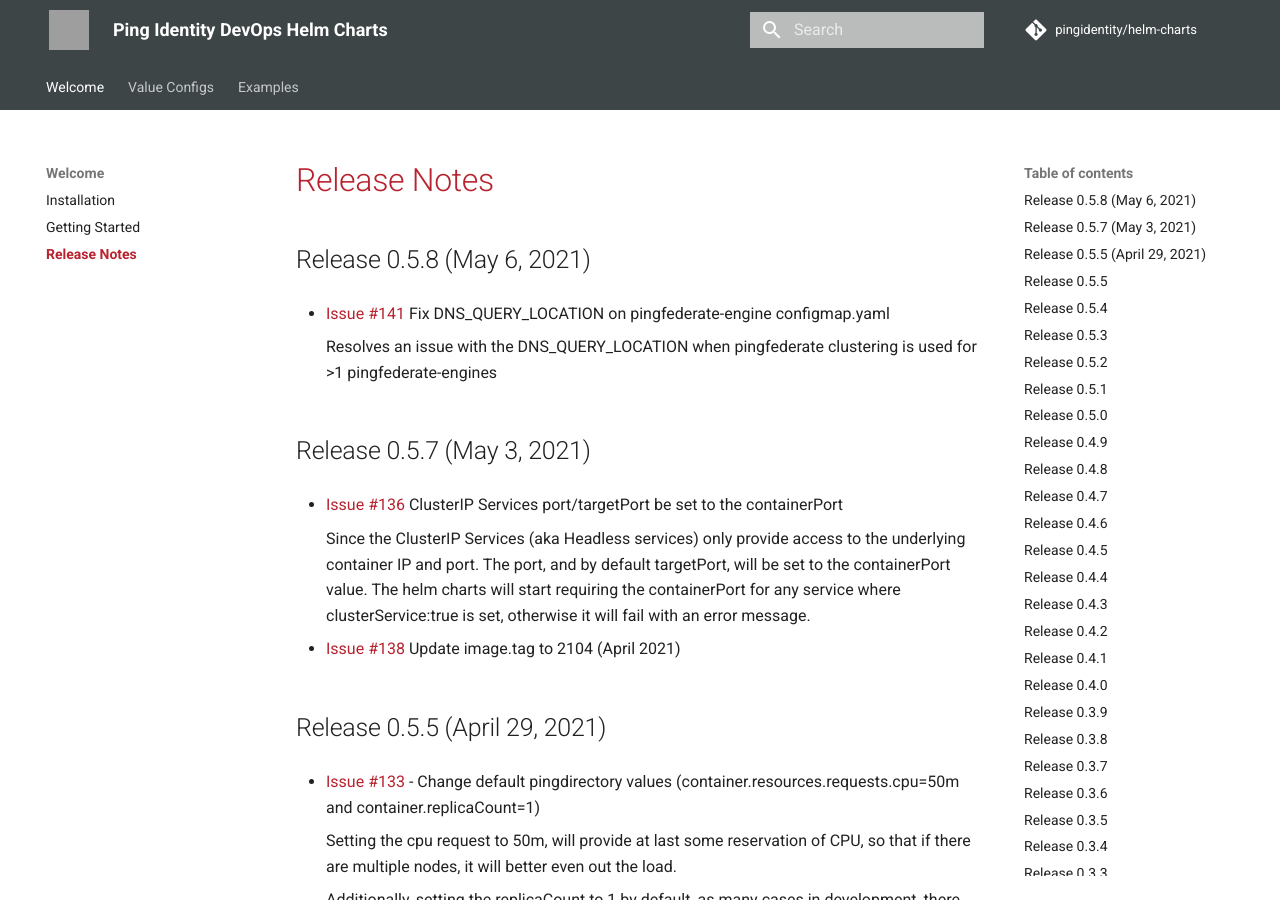
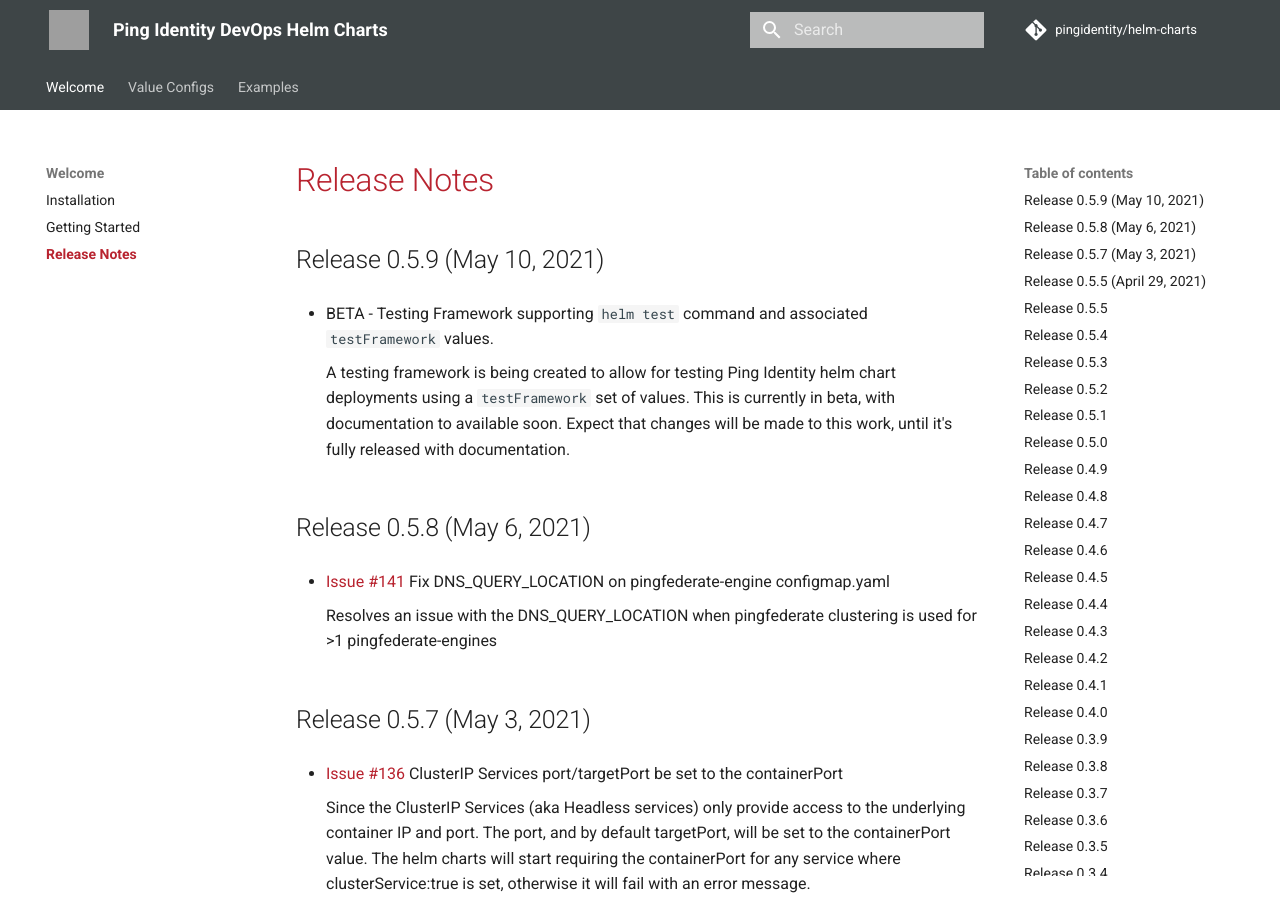
Before and after one commit to pingidentity/helm-charts, an MkDocs documentation site: the page built from docs/release-notes.md, in a window 1280 px wide and 900 px high. Built offline with MkDocs 1.6.1 and Material for MkDocs 9.7.7, drawn with Linux system fonts in a browser that asks for light colours; comment, search, counter and statistics services are not loaded; grey boxes are pictures that could not be loaded.

Commit message:
Release 0.5.9 - Beta of testFramework

```diff
--- a/docs/release-notes.md
+++ b/docs/release-notes.md
@@ -1,5 +1,12 @@
 # Release Notes
 
+## Release 0.5.9 (May 10, 2021)
+
+* BETA - Testing Framework supporting `helm test` command and associated `testFramework` values.
+
+    A testing framework is being created to allow for testing Ping Identity helm chart deployments using
+    a `testFramework` set of values.  This is currently in beta, with documentation to available soon.
+    Expect that changes will be made to this work, until it's fully released with documentation.
 
 ## Release 0.5.8 (May 6, 2021)
 
```
Also changed, not shown: 2 other files.
